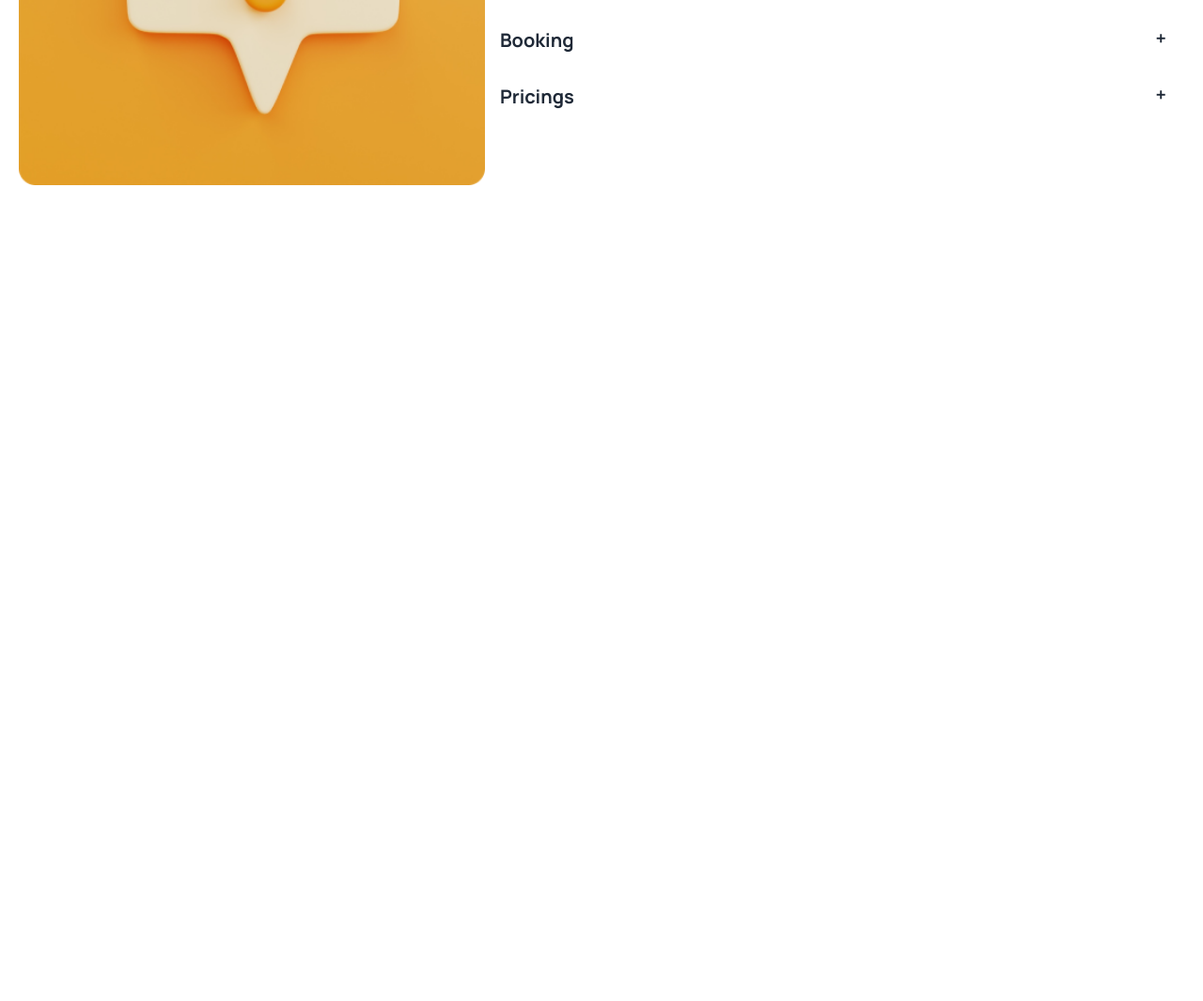
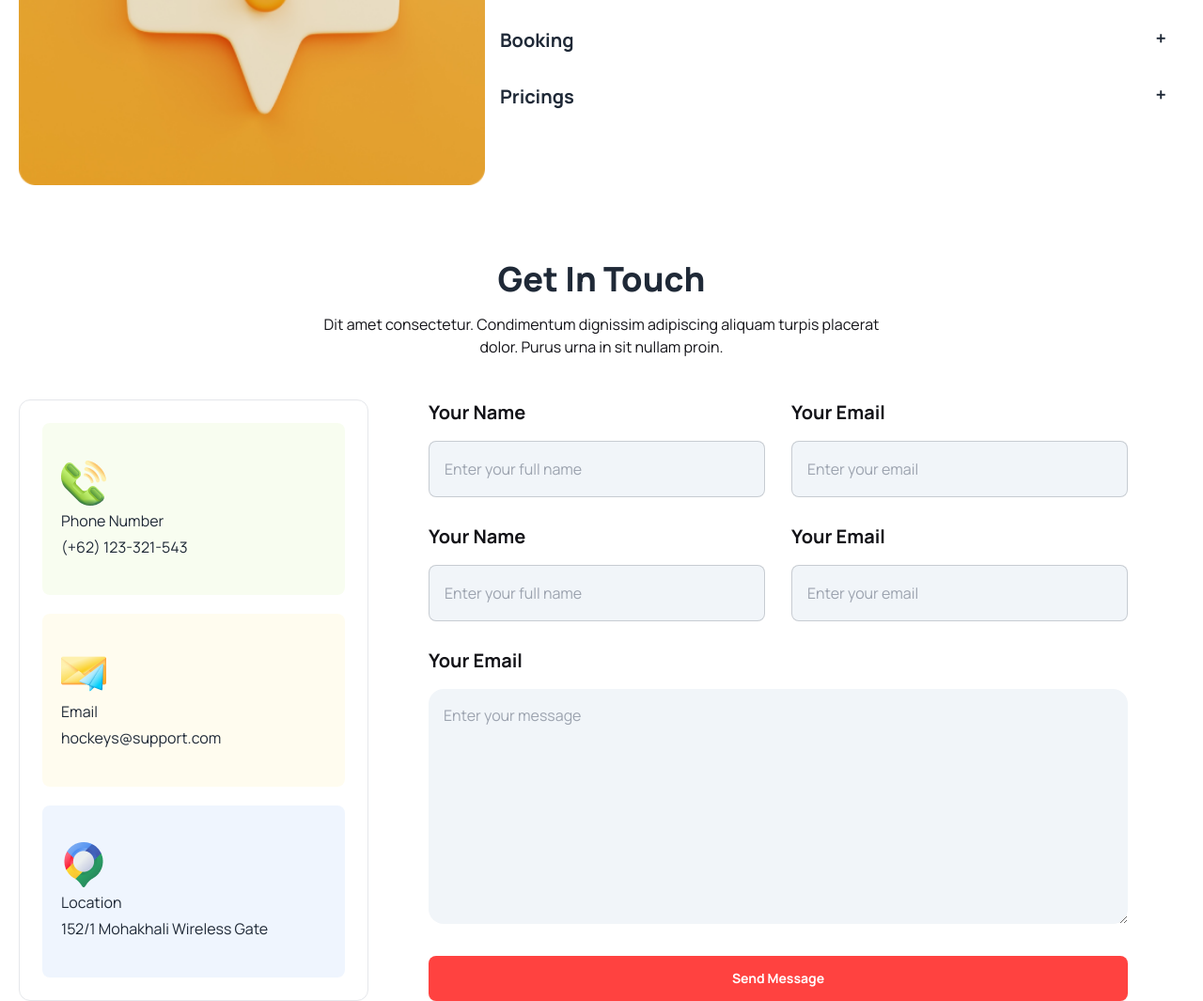
Before and after one commit to Maharab24/Hockey_project, a plain HTML site: page index.html in a window 1280 px wide. Shown: the part 3517-4582 px from the top of the page at 94% size. Before the commit the page ends 3794 px from the top, so only its background shows below. Drawn offline with nearby package versions, Linux system fonts and the light colour scheme.

Commit message:
get in touch section

```diff
--- a/index.html
+++ b/index.html
@@ -13,7 +13,7 @@
         rel="stylesheet">
 
     <style>
-            .font-manrope{
+        .font-manrope {
             font-family: 'Manrope', sans-serif;
         }
     </style>
@@ -40,9 +40,14 @@
                 <div class="navbar-start">
                     <div class="dropdown">
                         <div tabindex="0" role="button" class=" lg:hidden">
-                      <svg xmlns="http://www.w3.org/2000/svg" class="h-5 w-5" fill="none" viewBox="0 0 24 24" stroke="currentColor"><path stroke-linecap="round" stroke-linejoin="round" stroke-width="2" d="M4 6h16M4 12h8m-8 6h16" /></svg>
+                            <svg xmlns="http://www.w3.org/2000/svg" class="h-5 w-5" fill="none" viewBox="0 0 24 24"
+                                stroke="currentColor">
+                                <path stroke-linecap="round" stroke-linejoin="round" stroke-width="2"
+                                    d="M4 6h16M4 12h8m-8 6h16" />
+                            </svg>
                         </div>
-                    <ul tabindex="0" class="menu menu-sm dropdown-content mt-3 z-[1] p-2 shadow bg-base-100 rounded-box w-52">
+                        <ul tabindex="0"
+                            class="menu menu-sm dropdown-content mt-3 z-[1] p-2 shadow bg-base-100 rounded-box w-52">
                             <li><a>Home</a></li>
                             <li><a>About</a></li>
                             <li><a>Pages</a></li>
@@ -50,7 +55,8 @@
                             <li><a>Contact</a></li>
                         </ul>
                     </div>
-                  <a class="btn btn-ghost text-2xl lg:text-4xl font-extrabold">Hockey<span class="text-[#FF4240]">’</span>s</a>
+                    <a class="btn btn-ghost text-2xl lg:text-4xl font-extrabold">Hockey<span
+                            class="text-[#FF4240]">’</span>s</a>
                 </div>
                 <div class="navbar-center hidden lg:flex">
                     <ul class="menu menu-horizontal px-1">
@@ -64,7 +70,9 @@
                 <div class="navbar-end">
                     <img class="hidden lg:flex" src="Images/icons/Frame.svg" alt="">
                     <i class="fa-solid fa-magnifying-glass  "></i>
-                  <a class="btn flex justify-center items-center p-3 lg:px-6 lg:py-4 rounded-md  ml-4 bg-[#FF4240] text-[#FFF] font-bold hover:bg-black">Get Ticket</a>
+                    <a
+                        class="btn flex justify-center items-center p-3 lg:px-6 lg:py-4 rounded-md  ml-4 bg-[#FF4240] text-[#FFF] font-bold hover:bg-black">Get
+                        Ticket</a>
                 </div>
             </div>
         </nav>
@@ -98,44 +106,53 @@
 
 
             </div>
-              <div class="lg:w-[45%] bg-[#131318]  text-white space-y-3 p-5 rounded-lg lg:translate-x-[100%]  lg:-translate-y-[130%] ">
+            <div
+                class="lg:w-[45%] bg-[#131318]  text-white space-y-3 p-5 rounded-lg lg:translate-x-[100%]  lg:-translate-y-[130%] ">
                 <h4 class="lg:text-2xl text-xl lg:font-extrabold  ">Meet all the heroes from the field</h4>
-                <p class="text-sm">Dit amet consectetur. Condimentum dignissim adipiscing aliquam turpis placerat dolor. Purus urna in sit nullam proin. </p>
+                <p class="text-sm">Dit amet consectetur. Condimentum dignissim adipiscing aliquam turpis placerat dolor.
+                    Purus urna in sit nullam proin. </p>
             </div>
         </div>
     </header>
     <main class="container mx-auto px-5 lg:px-25">
+
         <section class="flex justify-center items-center ">
             <div class="text-center">
                 <div>
                     <h3 class="lg:text-4xl text-[22px] font-extrabold mt-4 mb-4">Professional Hockeys Club</h3>
-                <p class="text-[#131318] lg:w-2/3 mx-auto">Dit amet consectetur. Condimentum dignissim adipiscing aliquam turpis placerat dolor. Purus urna in sit nullam proin. </p>
+                    <p class="text-[#131318] lg:w-2/3 mx-auto">Dit amet consectetur. Condimentum dignissim adipiscing
+                        aliquam turpis placerat dolor. Purus urna in sit nullam proin. </p>
                 </div>
                 <div class="mt-10 gap-8 grid grid-cols-1 lg:grid-cols-4">
                     <div class="">
-                        <div class="radial-progress text-[#FF4240] font-extrabold" style="--value:87;" role="progressbar"><span class="text-black">87%</span></div>
+                        <div class="radial-progress text-[#FF4240] font-extrabold" style="--value:87;"
+                            role="progressbar"><span class="text-black">87%</span></div>
                         <h3 class="text-[25px] font-semibold">Prayer Facility</h3>
                         <p>Amet consectetur. Condimentum dignissim adipiscing .</p>
                     </div>
                     <div>
-                        <div class="radial-progress text-[#49D293] font-extrabold" style="--value:95;" role="progressbar"><span class="text-black">95%</span></div>
+                        <div class="radial-progress text-[#49D293] font-extrabold" style="--value:95;"
+                            role="progressbar"><span class="text-black">95%</span></div>
                         <h3 class="text-[25px] font-semibold">Experienced Coach</h3>
                         <p>Amet consectetur. Condimentum dignissim adipiscing .</p>
                     </div>
                     <div>
-                        <div class="radial-progress text-[#FFB546] font-extrabold" style="--value:90;" role="progressbar"><span class="text-black">90%</span></div>
+                        <div class="radial-progress text-[#FFB546] font-extrabold" style="--value:90;"
+                            role="progressbar"><span class="text-black">90%</span></div>
                         <h3 class="text-[25px] font-semibold">Senior Player</h3>
                         <p>Amet consectetur. Condimentum dignissim adipiscing .</p>
                     </div>
                     <div>
-                        <div class="radial-progress text-[#4C8DF1] font-extrabold" style="--value:50;" role="progressbar"><span class="text-black">50%</span></div>
+                        <div class="radial-progress text-[#4C8DF1] font-extrabold" style="--value:50;"
+                            role="progressbar"><span class="text-black">50%</span></div>
                         <h3 class="text-[25px] font-semibold">Training Ground</h3>
                         <p>Amet consectetur. Condimentum dignissim adipiscing .</p>
                     </div>
                 </div>
                 <div class="mt-20 mb-11">
                     <h3 class="lg:text-4xl text-[22px] font-extrabold mt-4 mb-4">Program Sections</h3>
-                <p class="text-[#131318] lg:w-2/3 mx-auto">Dit amet consectetur. Condimentum dignissim adipiscing aliquam turpis placerat dolor. Purus urna in sit nullam proin.  </p>
+                    <p class="text-[#131318] lg:w-2/3 mx-auto">Dit amet consectetur. Condimentum dignissim adipiscing
+                        aliquam turpis placerat dolor. Purus urna in sit nullam proin. </p>
                 </div>
             </div>
         </section>
@@ -152,7 +169,9 @@
                             elit
                             enim sagittis turpis in magna. Id et sed euismod natoque amet nunc morbi nulla. Tortor
                             congue sed et in.</p>
-                        <button class="btn bg-[#FF4240] text-[#FFF] font-bold px-8 border-none py-4 rounded-lg hover:bg-red-800">Register Now!</button>
+                        <button
+                            class="btn bg-[#FF4240] text-[#FFF] font-bold px-8 border-none py-4 rounded-lg hover:bg-red-800">Register
+                            Now!</button>
                     </div>
                 </div>
                 <div
@@ -163,7 +182,9 @@
                             elit
                             enim sagittis turpis in magna. Id et sed euismod natoque amet nunc morbi nulla. Tortor
                             congue sed et in.</p>
-                        <button class="btn bg-[#FF4240] text-[#FFF] font-bold px-8 border-none py-4 rounded-lg hover:bg-red-800">Register Now!</button>
+                        <button
+                            class="btn bg-[#FF4240] text-[#FFF] font-bold px-8 border-none py-4 rounded-lg hover:bg-red-800">Register
+                            Now!</button>
                     </div>
                 </div>
                 <div
@@ -174,7 +195,9 @@
                             elit
                             enim sagittis turpis in magna. Id et sed euismod natoque amet nunc morbi nulla. Tortor
                             congue sed et in.</p>
-                        <button class="btn bg-[#FF4240] text-[#FFF] font-bold px-8 border-none py-4 rounded-lg hover:bg-red-800">Register Now!</button>
+                        <button
+                            class="btn bg-[#FF4240] text-[#FFF] font-bold px-8 border-none py-4 rounded-lg hover:bg-red-800">Register
+                            Now!</button>
                     </div>
                 </div>
 
@@ -410,7 +433,8 @@
         <section class="mt-20 mb-20">
             <div class="text-center mb-11">
                 <h3 class="lg:text-4xl text-[22px] font-extrabold mt-4 mb-4">Clients Question</h3>
-                <p class="text-[#131318] lg:w-[607px] mx-auto">Dit amet consectetur. Condimentum dignissim adipiscing aliquam turpis placerat dolor. Purus urna in sit nullam proin.  </p>
+                <p class="text-[#131318] lg:w-[607px] mx-auto">Dit amet consectetur. Condimentum dignissim adipiscing
+                    aliquam turpis placerat dolor. Purus urna in sit nullam proin. </p>
             </div>
 
             <div class="flex lg:flex-row flex-col">
@@ -481,6 +505,79 @@
         </section>
 
 
+        <section>
+            <div class="text-center mb-11">
+                <h3 class="lg:text-4xl text-[22px] font-extrabold mt-4 mb-4">Get In Touch</h3>
+                <p class="text-[#131318] lg:w-[607px] mx-auto">Dit amet consectetur. Condimentum dignissim adipiscing
+                    aliquam turpis placerat dolor. Purus urna in sit nullam proin. </p>
+            </div>
+
+            <div class="flex gap-2 flex-col lg:flex-row">
+                <div class=" rounded-xl flex flex-col gap-5 p-6 border lg:w-[30%] ">
+                    <div class=" flex items-center bg-[#BCED6D1A] p-5 rounded-lg flex-1">
+                        <div class="space-y-1">
+                            <img src="Images/phone.png" alt="">
+                            <p>Phone Number</p>
+                            <p>(+62) 123-321-543</p>
+                        </div>
+                    </div>
+                    <div class=" flex items-center bg-[#FDDD5F1A] p-5 rounded-lg flex-1">
+                        <div class="space-y-1">
+                            <img src="Images/sms.png" alt="">
+                            <p>Email</p>
+                            <p>hockeys@support.com</p>
+                        </div>
+                    </div>
+                    <div class=" flex items-center bg-[#629CF31A] p-5 rounded-lg flex-1">
+                        <div class="space-y-1">
+                            <img src="Images/map.png" alt="">
+                            <p>Location</p>
+                            <p>152/1 Mohakhali Wireless Gate</p>
+                        </div>
+                    </div>
+
+                </div>
+                <div class="lg:w-[60%] lg:ml-14 grid grid-cols-1  gap-7">
+                    <div class="grid grid-cols-1 lg:grid-cols-2 gap-7">
+                        <div>
+                            <h3  class="text-[#131318] font-bold text-xl ">Your Name</h3>
+                            <input type="text" placeholder="Enter your full name"
+                                class="input input-bordered h-[60px] bg-slate-100 mt-4 w-full " />
+                        </div>
+                        <div>
+                            <h3  class="text-[#131318] font-bold text-xl ">Your Email</h3>
+                            <input type="email" placeholder="Enter your email"
+                                class="input input-bordered h-[60px] bg-slate-100 mt-4 w-full " />
+                        </div>
+                        <div>
+                            <h3  class="text-[#131318] font-bold text-xl ">Your Name</h3>
+                            <input type="text" placeholder="Enter your full name"
+                                class="input input-bordered h-[60px] bg-slate-100 mt-4 w-full " />
+                        </div>
+                        <div>
+                            <h3  class="text-[#131318] font-bold text-xl ">Your Email</h3>
+                            <input type="email" placeholder="Enter your email"
+                                class="input input-bordered h-[60px] bg-slate-100 mt-4 w-full " />
+                        </div>
+
+                    </div>
+                    <div class="">
+                        <h3  class="text-[#131318] font-bold text-xl ">Your Email</h3>
+                        <textarea class="col-span-2 rounded-2xl bg-slate-100 w-full mt-4 h-[250px] p-4" name="" id="" placeholder="Enter your message"></textarea>
+                    </div>
+                    <button class="btn bg-[#FF4240] text-[#FFF] font-bold px-8 border-none py-4 rounded-lg">
+                        Send Message</button>
+                </div>
+            </div>
+
+
+
+
+
+
+        </section>
+
+
 
 
 
@@ -490,4 +587,5 @@
     </footer>
 
 </body>
+
 </html>
```
Also changed, not shown: Images/map.png (added), Images/phone.png (added), Images/sms.png (added). Lines whose indentation alone changed are shown as unchanged.
